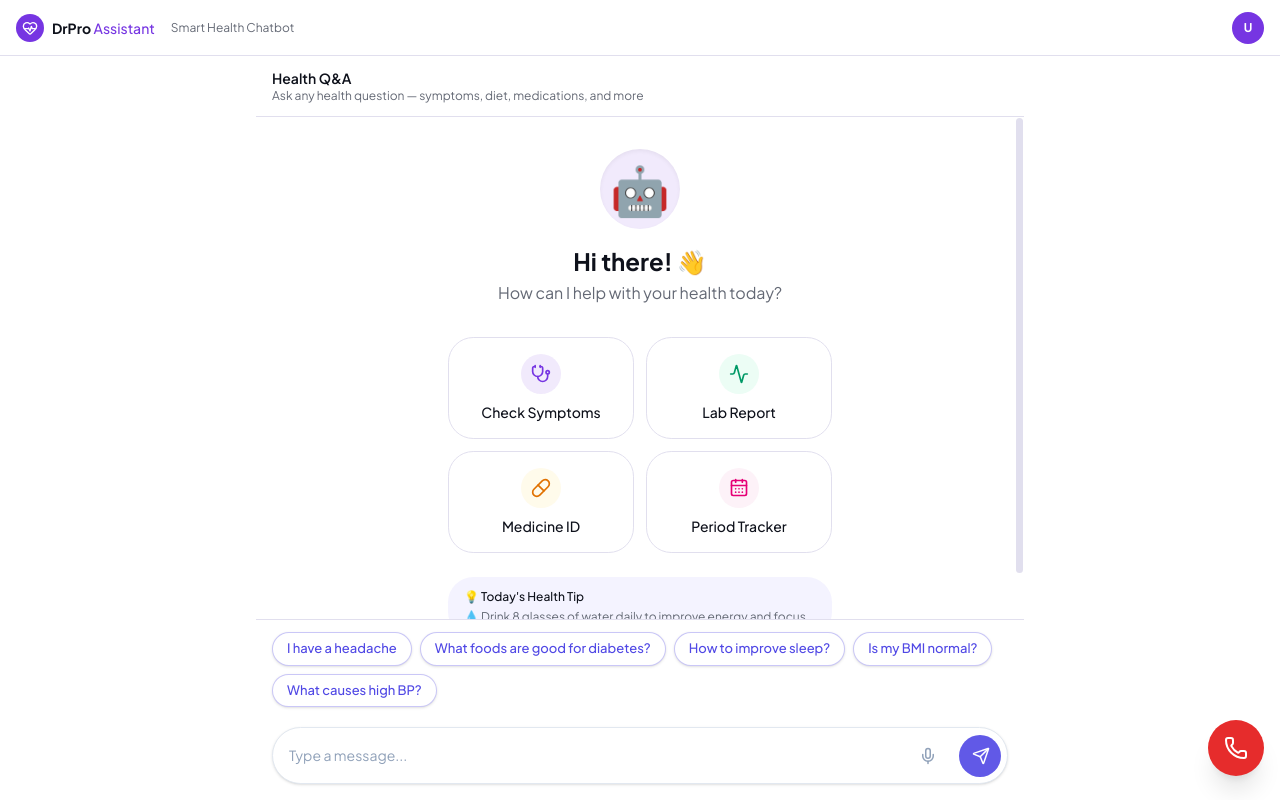
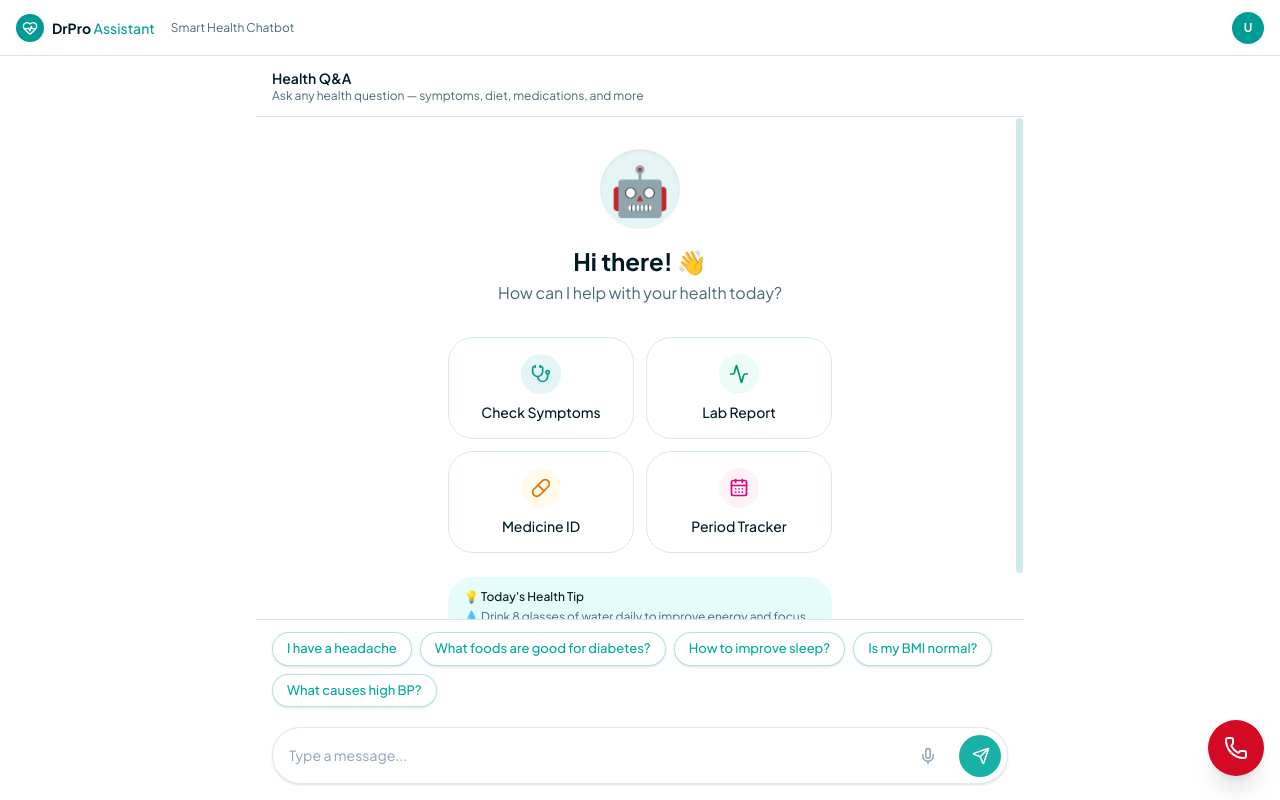
Before and after one commit to hrishabhsinghstack/drproai, a Next.js app: page /chat in a window 1280 px wide. Built offline with nearby package versions, Linux system fonts and the light colour scheme.

Commit message:
Branding: Update app theme to Teal-Blue palette to match DrPro logo

```diff
--- a/app/globals.css
+++ b/app/globals.css
@@ -49,106 +49,114 @@
 }
 
 :root {
-  /* DrPro Assistant — violet/purple primary palette */
+  /* DrPro Assistant — Teal & Blue Branding */
   --background: oklch(1 0 0);
-  --foreground: oklch(0.18 0.02 270);
+  --foreground: oklch(0.20 0.04 220);
   --card: oklch(1 0 0);
-  --card-foreground: oklch(0.18 0.02 270);
+  --card-foreground: oklch(0.20 0.04 220);
   --popover: oklch(1 0 0);
-  --popover-foreground: oklch(0.18 0.02 270);
+  --popover-foreground: oklch(0.20 0.04 220);
 
-  /* Primary: deep violet #7C3AED */
-  --primary: oklch(0.52 0.24 293);
+  /* Primary: DrPro Teal #00a99d -> oklch(0.64 0.16 185) */
+  --primary: oklch(0.60 0.15 190);
   --primary-foreground: oklch(1 0 0);
 
-  /* Secondary: soft lavender #F5F3FF */
-  --secondary: oklch(0.96 0.02 293);
-  --secondary-foreground: oklch(0.52 0.24 293);
+  /* Secondary: Soft Cyan/Blue #F0FDFA */
+  --secondary: oklch(0.97 0.03 190);
+  --secondary-foreground: oklch(0.45 0.14 190);
 
-  --muted: oklch(0.96 0.01 270);
-  --muted-foreground: oklch(0.52 0.02 270);
+  --muted: oklch(0.96 0.01 220);
+  --muted-foreground: oklch(0.50 0.04 220);
 
-  /* Accent: rose/pink for period tracker #EC4899 */
-  --accent: oklch(0.65 0.24 350);
+  /* Accent: Bright Cyan #0D9488 */
+  --accent: oklch(0.55 0.15 190);
   --accent-foreground: oklch(1 0 0);
 
-  /* Destructive: red #EF4444 for emergency */
-  --destructive: oklch(0.60 0.22 27);
+  /* Destructive: Deep Red for Emergency */
+  --destructive: oklch(0.55 0.22 25);
 
-  --border: oklch(0.91 0.02 293);
-  --input: oklch(0.93 0.01 293);
-  --ring: oklch(0.52 0.24 293);
+  --border: oklch(0.92 0.03 190);
+  --input: oklch(0.94 0.02 190);
+  --ring: oklch(0.60 0.15 190);
 
-  /* Charts — teal / purple / pink */
-  --chart-1: oklch(0.52 0.24 293);
-  --chart-2: oklch(0.65 0.20 200);
-  --chart-3: oklch(0.65 0.24 350);
-  --chart-4: oklch(0.75 0.18 150);
-  --chart-5: oklch(0.70 0.15 60);
+  /* Charts — Teal / Cyan / Blue */
+  --chart-1: oklch(0.60 0.15 190);
+  --chart-2: oklch(0.50 0.15 240);
+  --chart-3: oklch(0.70 0.12 180);
+  --chart-4: oklch(0.45 0.14 260);
+  --chart-5: oklch(0.80 0.10 195);
 
   --radius: 0.875rem;
 
   /* Sidebar */
-  --sidebar: oklch(0.975 0.02 293);
-  --sidebar-foreground: oklch(0.25 0.04 270);
-  --sidebar-primary: oklch(0.52 0.24 293);
+  --sidebar: oklch(0.98 0.01 190);
+  --sidebar-foreground: oklch(0.20 0.04 220);
+  --sidebar-primary: oklch(0.60 0.15 190);
   --sidebar-primary-foreground: oklch(1 0 0);
-  --sidebar-accent: oklch(0.93 0.04 293);
-  --sidebar-accent-foreground: oklch(0.52 0.24 293);
-  --sidebar-border: oklch(0.91 0.02 293);
-  --sidebar-ring: oklch(0.52 0.24 293);
+  --sidebar-accent: oklch(0.94 0.03 190);
+  --sidebar-accent-foreground: oklch(0.45 0.14 190);
+  --sidebar-border: oklch(0.92 0.03 190);
+  --sidebar-ring: oklch(0.60 0.15 190);
 
   /* Chat-specific tokens */
-  --chat-bg: oklch(0.975 0.015 293);
-  --chat-user-bubble: oklch(0.52 0.24 293);
+  --chat-bg: oklch(0.98 0.01 190);
+  --chat-user-bubble: oklch(0.60 0.15 190);
   --chat-user-text: oklch(1 0 0);
   --chat-ai-bubble: oklch(1 0 0);
-  --chat-ai-text: oklch(0.18 0.02 270);
-  --period-primary: oklch(0.52 0.22 310);
-  --period-secondary: oklch(0.96 0.04 310);
-  --emergency: oklch(0.60 0.22 27);
+  --chat-ai-text: oklch(0.20 0.04 220);
+  --period-primary: oklch(0.65 0.18 330);
+  --period-secondary: oklch(0.97 0.03 330);
+  --emergency: oklch(0.55 0.22 25);
 }
 
 .dark {
-  --background: oklch(0.14 0.02 270);
-  --foreground: oklch(0.95 0.01 270);
-  --card: oklch(0.19 0.03 270);
-  --card-foreground: oklch(0.95 0.01 270);
-  --popover: oklch(0.19 0.03 270);
-  --popover-foreground: oklch(0.95 0.01 270);
-  --primary: oklch(0.65 0.22 293);
+  --background: oklch(0.12 0.03 220);
+  --foreground: oklch(0.95 0.01 220);
+  --card: oklch(0.16 0.04 220);
+  --card-foreground: oklch(0.95 0.01 220);
+  --popover: oklch(0.16 0.04 220);
+  --popover-foreground: oklch(0.95 0.01 220);
+
+  --primary: oklch(0.70 0.14 190);
   --primary-foreground: oklch(1 0 0);
-  --secondary: oklch(0.24 0.04 293);
-  --secondary-foreground: oklch(0.85 0.05 293);
-  --muted: oklch(0.24 0.02 270);
-  --muted-foreground: oklch(0.65 0.02 270);
-  --accent: oklch(0.65 0.24 350);
+
+  --secondary: oklch(0.20 0.05 190);
+  --secondary-foreground: oklch(0.90 0.05 190);
+
+  --muted: oklch(0.20 0.02 220);
+  --muted-foreground: oklch(0.65 0.02 220);
+
+  --accent: oklch(0.70 0.14 190);
   --accent-foreground: oklch(1 0 0);
-  --destructive: oklch(0.65 0.22 27);
+
+  --destructive: oklch(0.65 0.22 25);
   --border: oklch(1 0 0 / 10%);
   --input: oklch(1 0 0 / 12%);
-  --ring: oklch(0.65 0.22 293);
-  --chart-1: oklch(0.65 0.22 293);
-  --chart-2: oklch(0.65 0.20 200);
-  --chart-3: oklch(0.65 0.24 350);
-  --chart-4: oklch(0.75 0.18 150);
-  --chart-5: oklch(0.70 0.15 60);
-  --sidebar: oklch(0.19 0.03 270);
-  --sidebar-foreground: oklch(0.95 0.01 270);
-  --sidebar-primary: oklch(0.65 0.22 293);
+  --ring: oklch(0.70 0.14 190);
+
+  --chart-1: oklch(0.70 0.14 190);
+  --chart-2: oklch(0.60 0.15 240);
+  --chart-3: oklch(0.80 0.10 180);
+  --chart-4: oklch(0.55 0.15 260);
+  --chart-5: oklch(0.90 0.05 195);
+
+  --sidebar: oklch(0.16 0.04 220);
+  --sidebar-foreground: oklch(0.95 0.01 220);
+  --sidebar-primary: oklch(0.70 0.14 190);
   --sidebar-primary-foreground: oklch(1 0 0);
-  --sidebar-accent: oklch(0.26 0.04 293);
-  --sidebar-accent-foreground: oklch(0.85 0.05 293);
+  --sidebar-accent: oklch(0.24 0.04 190);
+  --sidebar-accent-foreground: oklch(0.90 0.05 190);
   --sidebar-border: oklch(1 0 0 / 10%);
-  --sidebar-ring: oklch(0.65 0.22 293);
-  --chat-bg: oklch(0.17 0.025 270);
-  --chat-user-bubble: oklch(0.65 0.22 293);
+  --sidebar-ring: oklch(0.70 0.14 190);
+
+  --chat-bg: oklch(0.14 0.03 220);
+  --chat-user-bubble: oklch(0.70 0.14 190);
   --chat-user-text: oklch(1 0 0);
-  --chat-ai-bubble: oklch(0.21 0.03 270);
-  --chat-ai-text: oklch(0.92 0.01 270);
-  --period-primary: oklch(0.60 0.22 310);
-  --period-secondary: oklch(0.24 0.04 310);
-  --emergency: oklch(0.65 0.22 27);
+  --chat-ai-bubble: oklch(0.20 0.04 220);
+  --chat-ai-text: oklch(0.95 0.01 220);
+  --period-primary: oklch(0.65 0.18 330);
+  --period-secondary: oklch(0.25 0.04 330);
+  --emergency: oklch(0.65 0.22 25);
 }
 
 @layer base {
--- a/components/cards/DoctorCard.tsx
+++ b/components/cards/DoctorCard.tsx
@@ -45,7 +45,7 @@ export function DoctorCard({ doctor }: { doctor: Doctor }) {
 
       {/* Action */}
       <div className="pl-3 shrink-0">
-        <Button size="sm" className="h-8 px-4 text-xs bg-[#5048E5] hover:bg-[#4338CA] text-white rounded-lg font-medium shadow-sm">
+        <Button size="sm" className="h-8 px-4 text-xs bg-[#00a99d] hover:bg-[#008e84] text-white rounded-lg font-medium shadow-sm">
           Book
         </Button>
       </div>
--- a/components/cards/ExerciseCard.tsx
+++ b/components/cards/ExerciseCard.tsx
@@ -34,7 +34,7 @@ export function ExerciseCard({ exercise }: { exercise: Exercise }) {
               {exercise.duration_minutes} min
             </span>
             <span>•</span>
-            <span className="text-[#5048E5] font-medium bg-[#5048E5]/10 px-1.5 py-0.5 rounded-sm">
+            <span className="text-[#00a99d] bg-[#00a99d]/10 px-1.5 py-0.5 rounded-sm">
               {exercise.intensity === 'low' ? 'Beginner Friendly' : 'Advanced'}
             </span>
           </div>
@@ -43,7 +43,7 @@ export function ExerciseCard({ exercise }: { exercise: Exercise }) {
 
       {/* Action */}
       <div className="pl-2 shrink-0">
-        <Button size="sm" variant="outline" className="h-8 px-3 text-xs font-medium text-[#5048E5] border-[#5048E5] hover:bg-[#5048E5] hover:text-white rounded-lg whitespace-nowrap">
+        <Button size="sm" variant="outline" className="h-8 px-3 text-xs font-medium text-[#00a99d] border-[#00a99d] hover:bg-[#00a99d] hover:text-white rounded-lg whitespace-nowrap">
           Start Now
         </Button>
       </div>
--- a/components/cards/LabCard.tsx
+++ b/components/cards/LabCard.tsx
@@ -37,7 +37,7 @@ export function LabCard({ lab }: { lab: Lab }) {
           )}
 
           <div className="mt-3">
-            <Button size="sm" variant="outline" className="h-8 text-xs font-medium text-[#5048E5] border-[#5048E5] hover:bg-[#5048E5] hover:text-white rounded-lg w-[100px]">
+            <Button size="sm" variant="outline" className="h-8 text-xs font-medium text-[#00a99d] border-[#00a99d] hover:bg-[#00a99d] hover:text-white rounded-lg w-[100px]">
               Book Test
             </Button>
           </div>
--- a/components/chat/ChatInput.tsx
+++ b/components/chat/ChatInput.tsx
@@ -67,7 +67,7 @@ export function ChatInput({ onSend, onSendFile, isStreaming, featureMode, placeh
           />
         </div>
       )}
-      <div className="flex items-end gap-2 bg-white dark:bg-card rounded-full border border-slate-200 shadow-sm pl-4 pr-1.5 py-1.5 focus-within:border-[#5048E5]/50 focus-within:ring-1 focus-within:ring-[#5048E5]/20 transition-all">
+      <div className="flex items-end gap-2 bg-white dark:bg-card rounded-full border border-slate-200 shadow-sm pl-4 pr-1.5 py-1.5 focus-within:border-[#00a99d]/50 focus-within:ring-1 focus-within:ring-[#00a99d]/20 transition-all">
         {supportsFile && !pendingFile && (
           <FileUploadZone onFile={handleFile} className="mb-1 shrink-0" />
         )}
@@ -84,7 +84,7 @@ export function ChatInput({ onSend, onSendFile, isStreaming, featureMode, placeh
 
         {/* Mic Icon (Placeholder) */}
         {!text.trim() && !pendingFile && (
-          <button className="p-2.5 mb-0.5 text-slate-400 hover:text-[#5048E5] transition-colors shrink-0">
+          <button className="p-2.5 mb-0.5 text-slate-400 hover:text-[#00a99d] transition-colors shrink-0">
             <Mic className="w-[18px] h-[18px]" />
           </button>
         )}
@@ -95,8 +95,8 @@ export function ChatInput({ onSend, onSendFile, isStreaming, featureMode, placeh
           className={cn(
             'w-[42px] h-[42px] rounded-full flex items-center justify-center transition-all shrink-0 ml-1',
             (text.trim() || pendingFile) && !isStreaming
-              ? 'bg-[#5048E5] text-white hover:bg-[#4338CA] shadow-md shadow-indigo-500/20'
-              : 'bg-[#5048E5] text-white opacity-90' // The reference shows it's always colored, or just less prominent
+              ? 'bg-[#00a99d] text-white hover:bg-[#008e84] shadow-md shadow-indigo-500/20'
+              : 'bg-[#00a99d] text-white opacity-90' // The reference shows it's always colored, or just less prominent
           )}
         >
           {isStreaming || uploading ? (
--- a/components/chat/QuickAskChips.tsx
+++ b/components/chat/QuickAskChips.tsx
@@ -27,7 +27,7 @@ export function QuickAskChips({ onSelect, featureMode }: Props) {
         <button
           key={chip}
           onClick={() => onSelect(chip)}
-          className="text-[13px] font-medium bg-white hover:bg-[#EEF2FF] text-[#5048E5] border border-[#5048E5]/30 hover:border-[#5048E5] px-3.5 py-1.5 rounded-full transition-all cursor-pointer shadow-sm"
+          className="text-[13px] font-medium bg-white hover:bg-[#EEF2FF] text-[#00a99d] border border-[#00a99d]/30 hover:border-[#00a99d] px-3.5 py-1.5 rounded-full transition-all cursor-pointer shadow-sm"
         >
           {chip}
         </button>
--- a/components/chat/StreamingText.tsx
+++ b/components/chat/StreamingText.tsx
@@ -93,7 +93,7 @@ export function StreamingText({ text, isStreaming }: Props) {
       if (line.startsWith('- ') || line.startsWith('• ')) {
         blocks.push(
           <div key={i} className="flex gap-2 my-0.5 ml-1">
-            <span className="text-[#5048E5] mt-0.5 shrink-0">•</span>
+            <span className="text-[#00a99d] mt-0.5 shrink-0">•</span>
             <span>{processInline(line.slice(2))}</span>
           </div>
         )
@@ -104,7 +104,7 @@ export function StreamingText({ text, isStreaming }: Props) {
       if (numberedMatch) {
         blocks.push(
           <div key={i} className="flex gap-2 my-0.5 ml-1">
-            <span className="text-[#5048E5] font-medium shrink-0">{numberedMatch[1]}.</span>
+            <span className="text-[#00a99d] font-medium shrink-0">{numberedMatch[1]}.</span>
             <span>{processInline(numberedMatch[2])}</span>
           </div>
         )
--- a/components/chat/UploadPromptCard.tsx
+++ b/components/chat/UploadPromptCard.tsx
@@ -85,7 +85,7 @@ export function UploadPromptCard({ type, onUpload }: Props) {
       <button
         onClick={() => fileInputRef.current?.click()}
         disabled={uploading}
-        className="w-full h-11 bg-[#5048E5] text-white rounded-xl text-sm font-bold hover:bg-[#4338CA] transition-all active:scale-[0.98] flex items-center justify-center gap-2"
+        className="w-full h-11 bg-[#00a99d] text-white rounded-xl text-sm font-bold hover:bg-[#008e84] transition-all active:scale-[0.98] flex items-center justify-center gap-2"
       >
         {uploading ? (
           <>
```
Also changed, not shown: components/chat/MessageBubble.tsx (+5 -5 lines).
